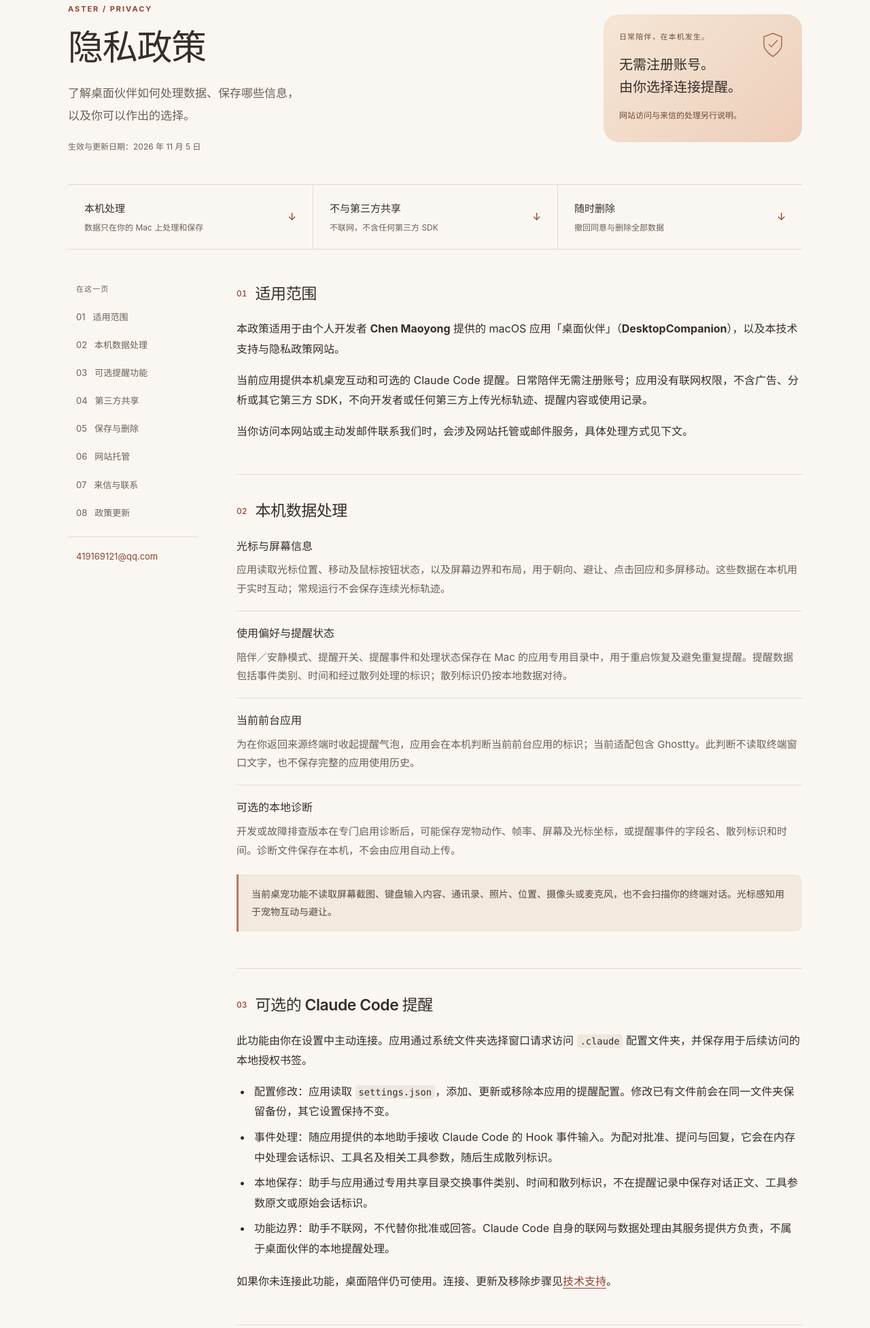
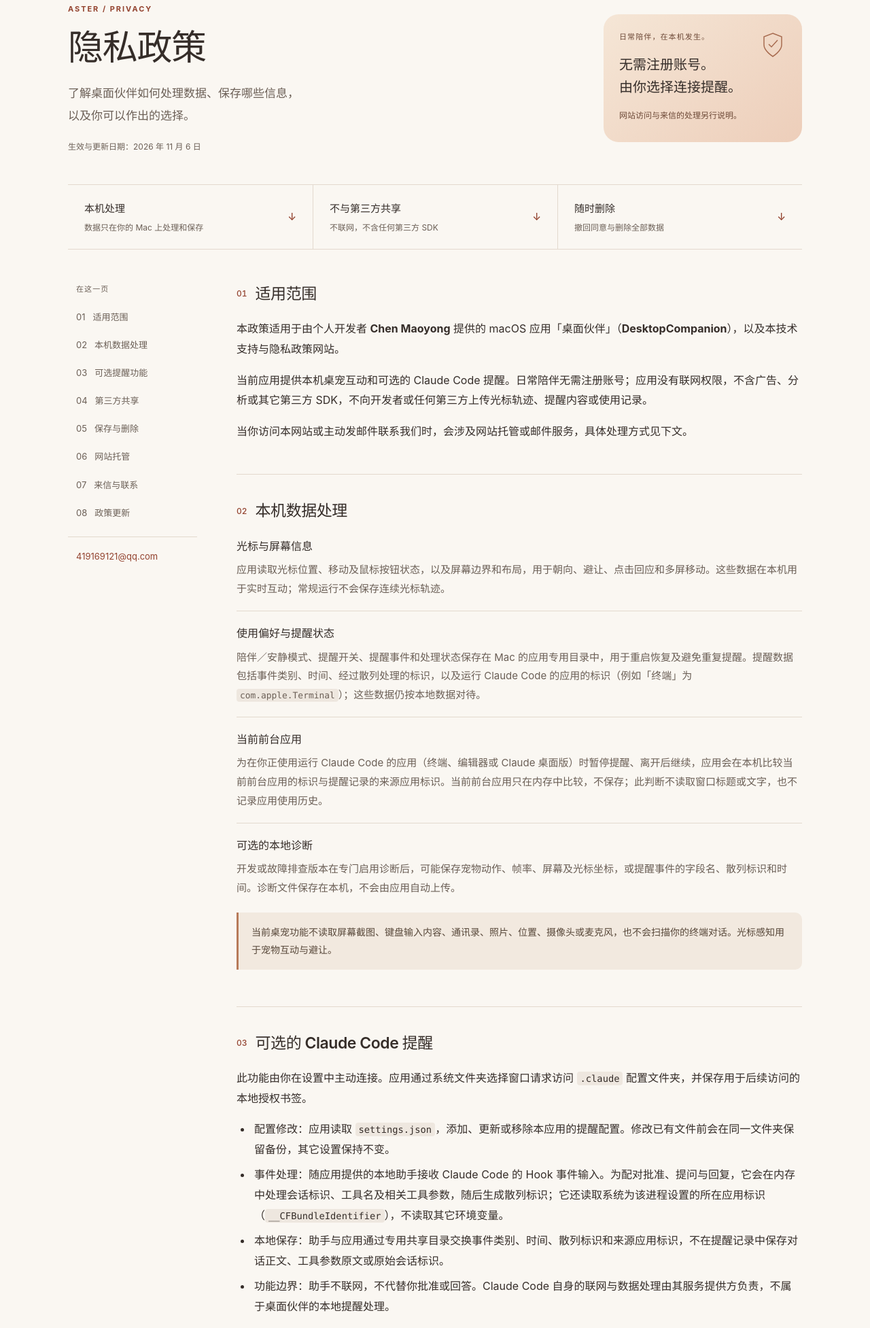
Before and after one commit to chenmy/desktop-companion-support, a plain HTML site: page docs/privacy/index.html in a window 1280 px wide. Shown: the part 138-2091 px from the top of the page at 68% size. Drawn offline with Linux system fonts and the light colour scheme.

Commit message:
【DesktopCompanionSupport】docs：提醒按运行 Claude Code 的应用暂停，更新隐私政策与帮助
- 隐私政策：提醒记录增加来源应用标识（如 com.apple.Terminal）；助手只读取进程的 __CFBundleIdentifier，不读其它环境变量；当前前台应用只在内存中比较、不保存
- 帮助：重写「回到终端后为什么还在等待」，说明在任意终端或编辑器中暂停、离开后继续、拒绝后下一次输入结束、同一提醒最多 66 次
- 两页更新日期与 sitemap 改为 2026-11-06

Co-Authored-By: Claude Opus 5.5 (1M context) <noreply@anthropic.com>

```diff
--- a/docs/privacy/index.html
+++ b/docs/privacy/index.html
@@ -26,7 +26,7 @@
                 <p class="eyebrow">ASTER / PRIVACY</p>
                 <h1>隐私政策</h1>
                 <p class="hero-copy">了解桌面伙伴如何处理数据、保存哪些信息，<br>以及你可以作出的选择。</p>
-                <p class="meta">生效与更新日期：2026 年 11 月 5 日</p>
+                <p class="meta">生效与更新日期：2026 年 11 月 6 日</p>
             </div>
             <aside class="hero-note" aria-label="隐私概览">
                 <svg class="seal" width="36" height="42" viewBox="0 0 36 42" fill="none" stroke="currentColor" stroke-width="1.5" aria-hidden="true"><path d="M18 3 31 8v12c0 9-13 17-13 17S5 29 5 20V8L18 3Z"/><path d="m12 19 4 4 9-10"/></svg>
@@ -64,8 +64,8 @@
                     <div class="section-heading"><span class="section-number" aria-hidden="true">02</span><h2 id="local-data-title">本机数据处理</h2></div>
                     <dl class="data-list">
                         <div><dt>光标与屏幕信息</dt><dd>应用读取光标位置、移动及鼠标按钮状态，以及屏幕边界和布局，用于朝向、避让、点击回应和多屏移动。这些数据在本机用于实时互动；常规运行不会保存连续光标轨迹。</dd></div>
-                        <div><dt>使用偏好与提醒状态</dt><dd>陪伴／安静模式、提醒开关、提醒事件和处理状态保存在 Mac 的应用专用目录中，用于重启恢复及避免重复提醒。提醒数据包括事件类别、时间和经过散列处理的标识；散列标识仍按本地数据对待。</dd></div>
-                        <div><dt>当前前台应用</dt><dd>为在你返回来源终端时收起提醒气泡，应用会在本机判断当前前台应用的标识；当前适配包含 Ghostty。此判断不读取终端窗口文字，也不保存完整的应用使用历史。</dd></div>
+                        <div><dt>使用偏好与提醒状态</dt><dd>陪伴／安静模式、提醒开关、提醒事件和处理状态保存在 Mac 的应用专用目录中，用于重启恢复及避免重复提醒。提醒数据包括事件类别、时间、经过散列处理的标识，以及运行 Claude Code 的应用的标识（例如「终端」为 <code>com.apple.Terminal</code>）；这些数据仍按本地数据对待。</dd></div>
+                        <div><dt>当前前台应用</dt><dd>为在你正使用运行 Claude Code 的应用（终端、编辑器或 Claude 桌面版）时暂停提醒、离开后继续，应用会在本机比较当前前台应用的标识与提醒记录的来源应用标识。当前前台应用只在内存中比较，不保存；此判断不读取窗口标题或文字，也不记录应用使用历史。</dd></div>
                         <div><dt>可选的本地诊断</dt><dd>开发或故障排查版本在专门启用诊断后，可能保存宠物动作、帧率、屏幕及光标坐标，或提醒事件的字段名、散列标识和时间。诊断文件保存在本机，不会由应用自动上传。</dd></div>
                     </dl>
                     <div class="note">当前桌宠功能不读取屏幕截图、键盘输入内容、通讯录、照片、位置、摄像头或麦克风，也不会扫描你的终端对话。光标感知用于宠物互动与避让。</div>
@@ -75,8 +75,8 @@
                     <p>此功能由你在设置中主动连接。应用通过系统文件夹选择窗口请求访问 <code>.claude</code> 配置文件夹，并保存用于后续访问的本地授权书签。</p>
                     <ul>
                         <li><strong>配置修改：</strong>应用读取 <code>settings.json</code>，添加、更新或移除本应用的提醒配置。修改已有文件前会在同一文件夹保留备份，其它设置保持不变。</li>
-                        <li><strong>事件处理：</strong>随应用提供的本地助手接收 Claude Code 的 Hook 事件输入。为配对批准、提问与回复，它会在内存中处理会话标识、工具名及相关工具参数，随后生成散列标识。</li>
-                        <li><strong>本地保存：</strong>助手与应用通过专用共享目录交换事件类别、时间和散列标识，不在提醒记录中保存对话正文、工具参数原文或原始会话标识。</li>
+                        <li><strong>事件处理：</strong>随应用提供的本地助手接收 Claude Code 的 Hook 事件输入。为配对批准、提问与回复，它会在内存中处理会话标识、工具名及相关工具参数，随后生成散列标识；它还读取系统为该进程设置的所在应用标识（<code>__CFBundleIdentifier</code>），不读取其它环境变量。</li>
+                        <li><strong>本地保存：</strong>助手与应用通过专用共享目录交换事件类别、时间、散列标识和来源应用标识，不在提醒记录中保存对话正文、工具参数原文或原始会话标识。</li>
                         <li><strong>功能边界：</strong>助手不联网，不代替你批准或回答。Claude Code 自身的联网与数据处理由其服务提供方负责，不属于桌面伙伴的本地提醒处理。</li>
                     </ul>
                     <p>如果你未连接此功能，桌面陪伴仍可使用。连接、更新及移除步骤见<a href="../support/#reminders">技术支持</a>。</p>
--- a/docs/sitemap.xml
+++ b/docs/sitemap.xml
@@ -1,5 +1,5 @@
 <?xml version="1.0" encoding="UTF-8"?>
 <urlset xmlns="http://www.sitemaps.org/schemas/sitemap/0.9">
-    <url><loc>https://chenmy.github.io/desktop-companion-support/support/</loc><lastmod>2026-11-05</lastmod></url>
-    <url><loc>https://chenmy.github.io/desktop-companion-support/privacy/</loc><lastmod>2026-11-05</lastmod></url>
+    <url><loc>https://chenmy.github.io/desktop-companion-support/support/</loc><lastmod>2026-11-06</lastmod></url>
+    <url><loc>https://chenmy.github.io/desktop-companion-support/privacy/</loc><lastmod>2026-11-06</lastmod></url>
 </urlset>
```
Also changed, not shown: docs/support/index.html (+2 -2 lines).
